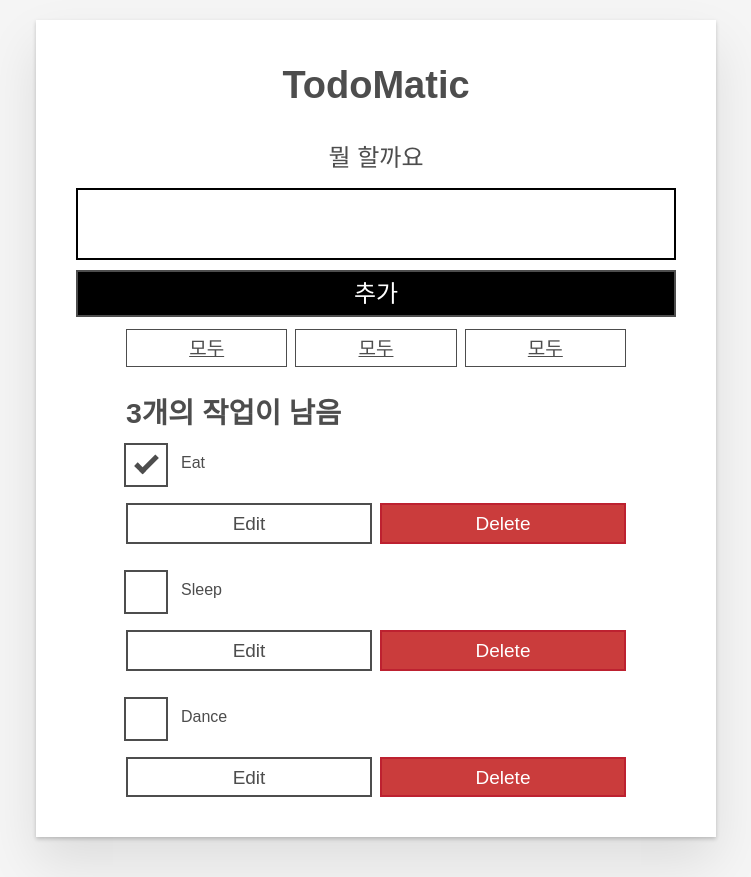
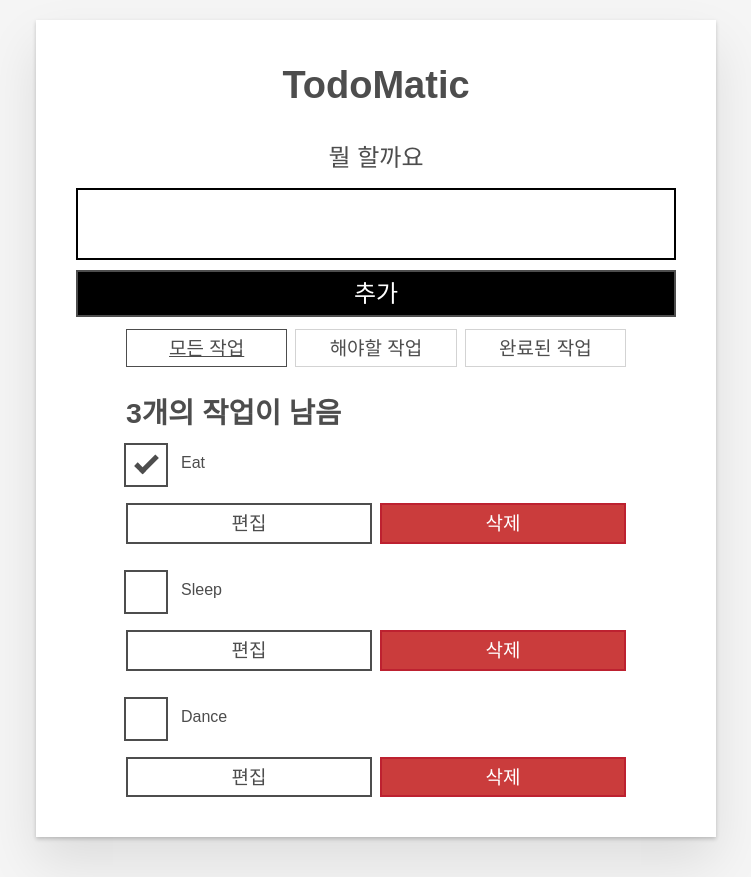
Before and after one commit to JedBeom/Goose-Moment-Django-Study, a React (Create React App) app in the folder moz-todo-react/: page / in a window 1280 px wide. Shown: the whole page, without its empty margins (264-1015 px from the left). Built offline with nearby package versions, Linux system fonts and the light colour scheme.

Commit message:
MDN React 5. React 상호작용: 편집하기, 필터링, 조건부 렌더링

```diff
--- a/moz-todo-react/src/App.js
+++ b/moz-todo-react/src/App.js
@@ -4,8 +4,22 @@ import Form from "./components/Form";
 import FilterButton from "./components/FilterButton";
 import Todo from "./components/Todo";
 
+const FILTER_MAP = {
+	All: () => true,
+	Active: (task) => !task.completed,
+	Completed: (task) => task.completed,
+};
+
+const FILTER_NAMES = Object.keys(FILTER_MAP);
+const FILTER_NAMES_TABLE = {
+	All: "모든 작업",
+	Active: "해야할 작업",
+	Completed: "완료된 작업",
+};
+
 function App(props) {
 	const [tasks, setTasks] = useState(props.tasks);
+	const [filter, setFilter] = useState("All");
 
 	function addTask(name) {
 		const newTask = { id: `todo-${nanoid()}`, name, completed: false };
@@ -14,8 +28,19 @@ function App(props) {
 
 	function toggleTaskCompleted(id) {
 		const updatedTasks = tasks.map((task) => {
+			if (id === task.id) {
+				return { ...task, completed: !task.completed };
+			}
+			return task;
+		})
+
+		setTasks(updatedTasks);
+	}
+
+	function editTask(id, newName) {
+		const updatedTasks = tasks.map((task) => {
 			if (id == task.id) {
-				return { ...task, complted: !task.completed };
+				return { ...task, name: newName };
 			}
 			return task;
 		})
@@ -28,27 +53,36 @@ function App(props) {
 		setTasks(remainingTasks);
 	}
 
-	const taskList = tasks.map((task) => (
+	const taskList = tasks.filter(FILTER_MAP[filter]).map((task) => (
 		<Todo
 			id={task.id}
 			name={task.name}
 			completed={task.completed}
 			key={task.id}
 			toggleTaskCompleted={toggleTaskCompleted}
+			editTask={editTask}
 			deleteTask={deleteTask}
 		/>
 	));
 
-	const headingText = taskList.length === 1 ? "작업 하나만 남음" : `${taskList.length}개의 작업이 남음`;
+	const filterList = FILTER_NAMES.map((name) => (
+		<FilterButton
+			key={name}
+			name={name}
+			displayName={FILTER_NAMES_TABLE[name]}
+			isPressed={name === filter}
+			setFilter={setFilter}
+		/>
+	));
+
+	const headingText = taskList.length === 0 ? "작업이 없음" : `${taskList.length}개의 작업이 남음`;
 
 	return (
     <div className="todoapp stack-large">
       <h1>TodoMatic</h1>
       <Form addTask={addTask} />
       <div className="filters btn-group stack-exception">
-        <FilterButton />
-        <FilterButton />
-        <FilterButton />
+		{filterList}
       </div>
       <h2 id="list-heading">{headingText}</h2>
       <ul
--- a/moz-todo-react/src/components/FilterButton.js
+++ b/moz-todo-react/src/components/FilterButton.js
@@ -1,8 +1,8 @@
 function FilterButton(props) {
   return (
-    <button type="button" className="btn toggle-btn" aria-pressed="true">
-      <span className="visually-hidden">작업 </span>
-      <span>모두 </span>
+    <button type="button" className="btn toggle-btn" aria-pressed={props.isPressed}
+	  	onClick={() => props.setFilter(props.name)}>
+      <span>{props.displayName} </span>
       <span className="visually-hidden"> 보이기</span>
     </button>
   );
--- a/moz-todo-react/src/components/Todo.js
+++ b/moz-todo-react/src/components/Todo.js
@@ -1,20 +1,72 @@
-export default function Todo(props) {
-  return (
-    <li className="todo stack-small">
+import { useState } from "react";
+
+function Todo(props) {
+	const [isEditing, setEditing] = useState(false);
+	const [newName, setNewName] = useState("");
+
+	function handleChange(e) {
+		setNewName(e.target.value);
+	}
+
+	function handleSubmit(e) {
+		e.preventDefault();
+		props.editTask(props.id, newName);
+		setNewName("");
+		setEditing(false);
+	}
+
+	const editingTemplate = (
+	  <form className="stack-small" onSubmit={handleSubmit}>
+		<div className="form-group">
+		  <label className="todo-label" htmlFor={props.id}>
+			{props.name}의 새로운 이름
+		  </label>
+		  <input id={props.id} className="todo-text" type="text" onChange={handleChange}/>
+		</div>
+		<div className="btn-group">
+		  <button type="button" className="btn todo-cancel" onClick={() => setEditing(false)}>
+			<span className="visually-hidden">{props.name}의 이름 편집을</span> 취소
+		  </button>
+		  <button type="submit" className="btn btn__primary todo-edit">
+			<span className="visually-hidden">{props.name}의 새로운 이름을</span> 저장
+		  </button>
+		</div>
+	  </form>
+	);
+
+	const viewTemplate = (
+	  <div className="stack-small">
 		<div className="c-cb">
-        <input id={props.id} type="checkbox" defaultChecked={props.completed} onChange={() => props.toggleTaskCompleted(props.id)} />
+		  <input
+			id={props.id}
+			type="checkbox"
+			defaultChecked={props.completed}
+			onChange={() => props.toggleTaskCompleted(props.id)}
+		  />
 		  <label className="todo-label" htmlFor={props.id}>
 			{props.name}
 		  </label>
 		</div>
 		<div className="btn-group">
-        <button type="button" className="btn">
-          Edit <span className="visually-hidden">{props.name}</span>
+		  <button type="button" className="btn" onClick={() => setEditing(true)}>
+			<span className="visually-hidden">{props.name}</span> 편집
 		  </button>
-        <button type="button" className="btn btn__danger" onClick={() => props.deleteTask(props.id)}>
-          Delete <span className="visually-hidden">{props.name}</span>
+		  <button
+			type="button"
+			className="btn btn__danger"
+			onClick={() => props.deleteTask(props.id)}>
+			<span className="visually-hidden">{props.name}</span> 삭제
 		  </button>
 		</div>
+	  </div>
+	);
+
+
+	return (
+        <li className="todo">
+			{isEditing ? editingTemplate : viewTemplate}
         </li>
 	);
 }
+
+export default Todo;
```
Lines whose indentation alone changed are shown as unchanged.
